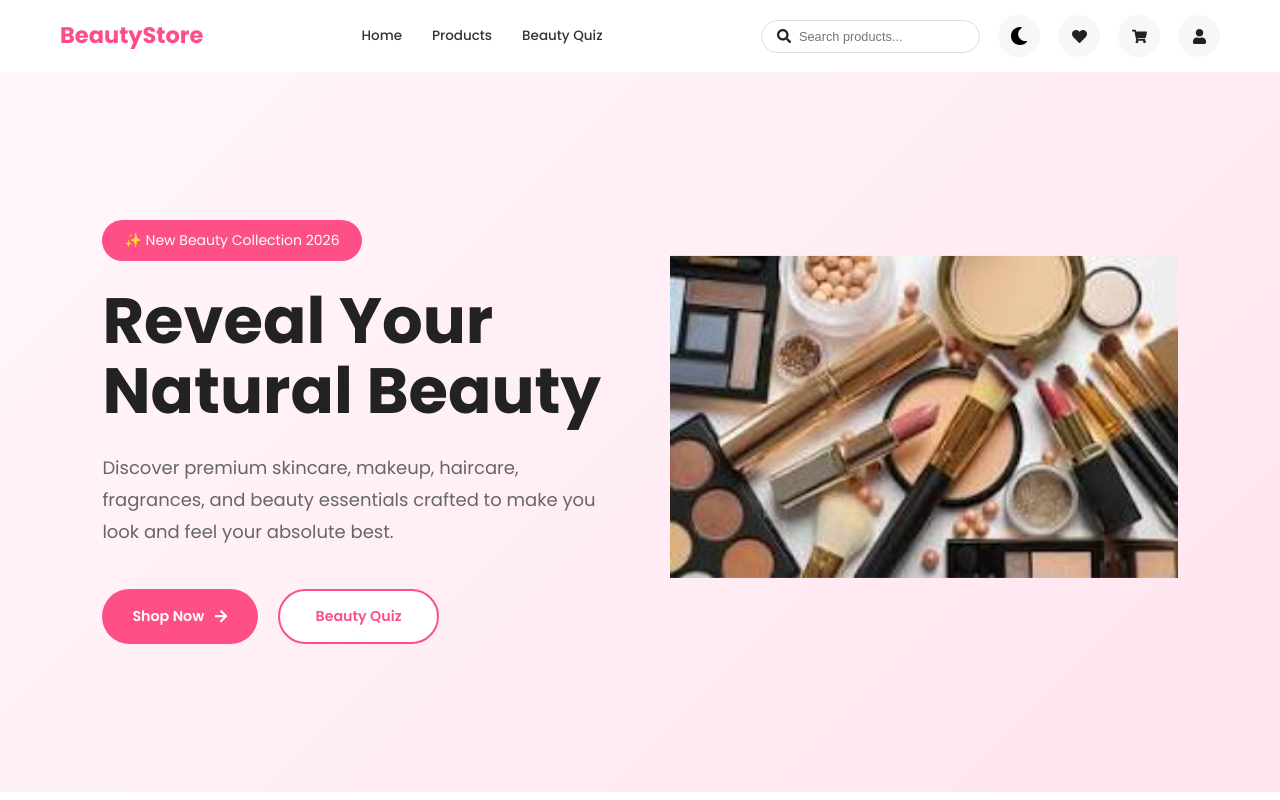
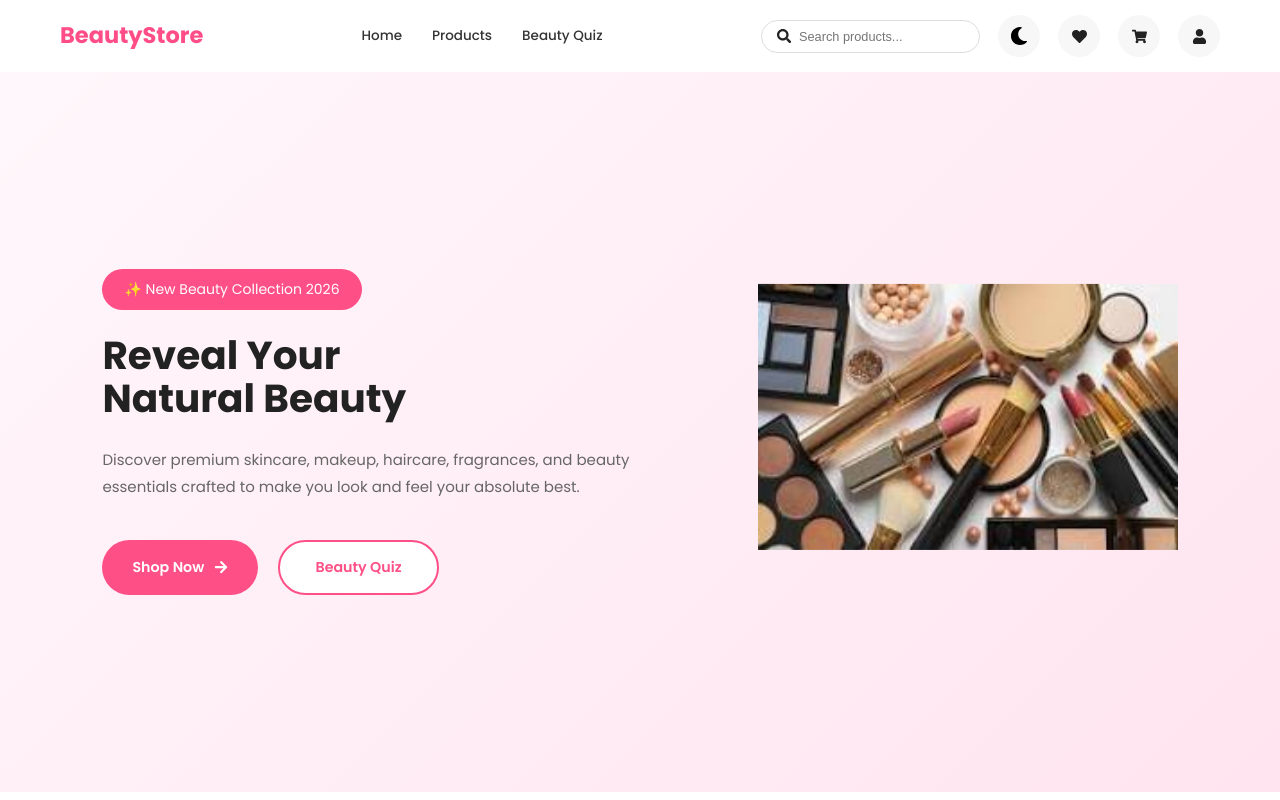
Before and after one commit to Gouthami101198/BeautyStore, a React (Vite) app: page / in a window 1280 px wide. Shown: the top 800 px of the page. Built offline with nearby package versions, Linux system fonts and the light colour scheme.

Commit message:
Refactor Hero.css for improved styling and responsiveness

```diff
--- a/src/components/Hero/Hero.css
+++ b/src/components/Hero/Hero.css
@@ -24,7 +24,7 @@
 }
 
 .hero-content h1{
-    font-size:64px;
+    font-size: 2.6rem;
     line-height:1.1;
     color:#222;
     margin-bottom:25px;
@@ -32,7 +32,7 @@
 
 .hero-content p{
     max-width:550px;
-    font-size:18px;
+    font-size: 1rem;
     line-height:1.8;
     color:#666;
     margin-bottom:40px;
@@ -80,6 +80,7 @@
     flex:1;
     display:flex;
     justify-content:center;
+    max-width: 420px;
 }
 
 .hero-image img{
```
